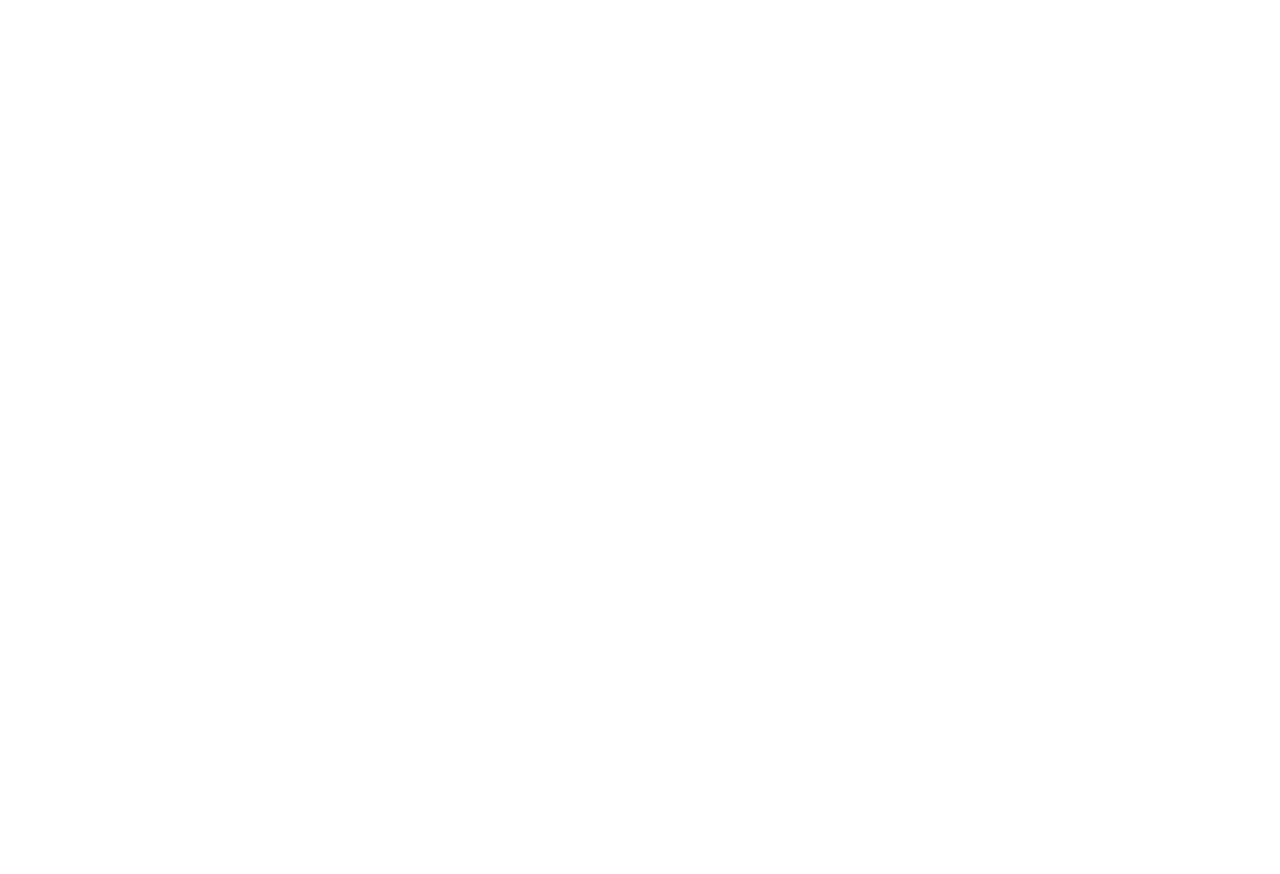
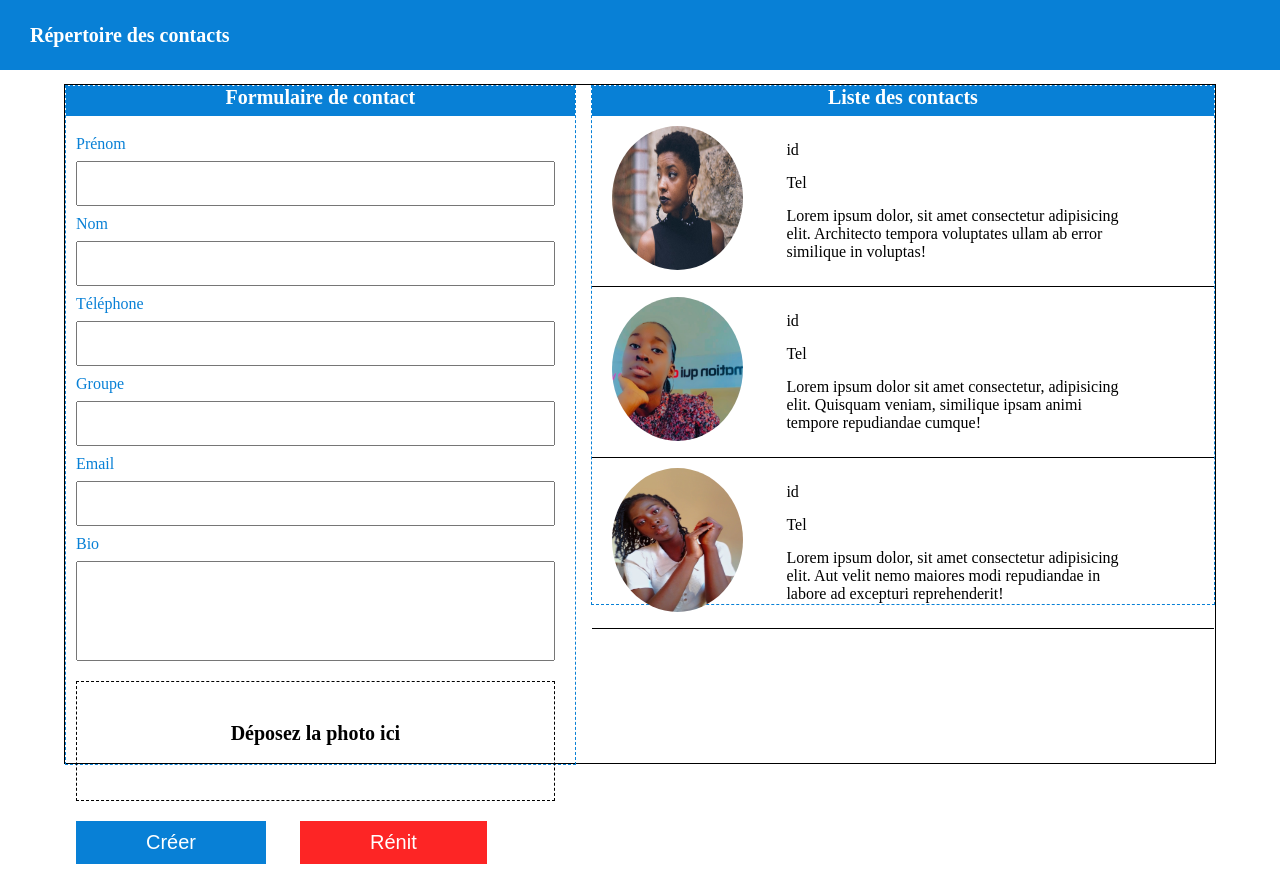
Before and after one commit to JehovannyMb/Carnet-de-contacts-L2-2, a plain HTML site: page index.html in a window 1280 px wide. Before the commit the page ends 800 px from the top, so only its background shows below. Drawn offline with Linux system fonts and the light colour scheme.

Commit message:
carnet des contacts 1.0

```diff
--- a/index.html
+++ b/index.html
@@ -1,14 +1,98 @@
 <!DOCTYPE html>
 <html lang="en">
+  <head>
+    <meta charset="UTF-8" />
+    <meta name="viewport" content="width=device-width, initial-scale=1.0" />
+    <title>CarnetDeContact</title>
+    <link rel="stylesheet" href="style.css" />
+    <link rel="stylesheet" href="styleQuery.css">
+  </head>
 
-<head>
-    <meta charset="UTF-8">
-    <meta name="viewport" content="width=device-width, initial-scale=1.0">
-    <title>CarnetDeContact</title>
-</head>
+  <body>
+    <header>
+      <p class="nav">
+        <span class="title">Répertoire des contacts</span>
+      </p>
+    </header>
+    <div class="Repertoire">
+        <section class="formulaire">
+          <p class="form-title">Formulaire de contact</p>
+          <form action="" method="get">
+            <label for="Prenom">Prénom</label>
+            <input type="text" id="Prenom" />
 
-<body>
+            <label for="Nom">Nom</label>
+            <input type="text" id="Nom" />
 
-</body>
+            <label for="Telephone">Téléphone</label>
+            <input type="text" id="Telephone" />
 
+            <label for="Groupe">Groupe</label>
+            <input type="text" id="Groupe" />
+
+            <label for="Email">Email</label>
+            <input type="text" id="Email" />
+
+            <label for="Bio">Bio</label>
+            <input type="text" id="Bio" />
+            <div class="dropBox">
+              <p>Déposez la photo ici <input type="file" id="uploadFile" /></p>
+            </div>
+            <button class="creer">Créer</button>
+            <button class="renit">Rénit</button>
+          </form>
+        </section>
+
+        <section class="list">
+          <p class="list-title">Liste des contacts</p>
+          <div class="list__contact">
+            <div class="photo">
+              <img src="images/henri-meilhac-156026-1024x786.jpg" alt="" />
+            </div>
+
+            <div class="description">
+              <p>id</p>
+              <span>Tel</span>
+              <p>
+                Lorem ipsum dolor, sit amet consectetur adipisicing elit.
+                Architecto tempora voluptates ullam ab error similique in
+                voluptas!
+              </p>
+            </div>
+          </div>
+
+          <div class="list__contact">
+            <div class="photo">
+              <img src="images/IMG_20231115_201602_227.jpg" alt="" />
+            </div>
+
+            <div class="description">
+              <p>id</p>
+              <span>Tel</span>
+              <p>
+                Lorem ipsum dolor sit amet consectetur, adipisicing elit.
+                Quisquam veniam, similique ipsam animi tempore repudiandae
+                cumque!
+              </p>
+            </div>
+          </div>
+
+          <div class="list__contact">
+            <div class="photo">
+              <img src="images/Snapchat-1659989262.jpg" alt=""/>
+            </div>
+
+            <div class="description">
+              <p>id</p>
+              <span>Tel</span>
+              <p>
+                Lorem ipsum dolor, sit amet consectetur adipisicing elit. Aut
+                velit nemo maiores modi repudiandae in labore ad excepturi
+                reprehenderit!
+              </p>
+            </div>
+          </div>
+        </section>
+    </div>
+  </body>
 </html>
--- /dev/null
+++ b/style.scss
@@ -0,0 +1,141 @@
+*{
+    box-sizing: border-box;
+    margin: 0;
+    padding: 0;
+
+}
+header{
+    & .nav{
+        width: 100%;
+        height: 70px;
+        background-color: #0880D6;
+        gap: 24px;
+        padding: 20px 30px;
+        & .title{
+            width: 245px;
+            height: 30px;
+            color: #fff;
+            font-weight: 700;
+            font-family: "Poppins";
+            font-size: 20px;
+            line-height: 30px;
+        }
+    }
+}
+
+.Repertoire{
+        width: 90%;
+        height: 85vh;
+        top: 85px;
+        left: 86px;
+        gap: 15px;
+        justify-content: center;
+        margin: 14px auto;
+        display: flex;
+        border: 1px solid;
+
+        & .formulaire{
+            width: 45%;
+            height: 85vh;
+            border: dashed 1px #0880D6;
+
+            & .form-title{
+                width: 100%;
+                background-color: #0880D6;
+                color: #fff;
+                height: 30px;
+                text-align: center;
+                font-size: 20px;
+                font-weight: 700;
+            }
+            & form{
+                padding: 10px;
+                font-size: 16px;
+
+                & label{
+                    line-height: 35px;
+                    color: #0880D6;
+                }
+                & input{
+                    width: 98%;
+                    height: 45px;
+                }
+                & #Bio{
+                    height: 100px;
+                }
+                & .dropBox{
+                    width: 98%;
+                    height: 120px ;
+                    margin: 20px auto;
+                    position: relative;
+                    text-align: center;
+                    border: dashed 1px;
+                    left: -5px;
+                    & p{
+                        margin: 40px auto;
+                        width: 200px;
+                        font-size: 20px;
+                        font-weight: 700;
+                    }
+                    & #uploadFile{
+                        position: absolute;
+                        opacity: 0;
+                        top: 0;
+                        left: 0;
+                    }
+                }
+                & button{
+                    border: none;
+                    padding: 10px 70px;
+                    font-size: 20px;
+                    margin-right: 30px;
+                    color: #fff;
+                }
+                & .creer{
+                    background-color: #0880D6;
+                }
+                & .renit{
+                    background-color: rgb(253, 37, 37);
+                }
+            }
+
+        }
+        & .list{
+            width: 55%;
+            height: 65vh;
+            border: dashed 1px #0880D6;
+            display: flex;
+            flex-wrap: wrap;
+            & .list-title{
+                background-color: #0880D6;
+                color: #fff;
+                width: 100%;
+                height: 30px;
+                text-align: center;
+                font-size: 20px;
+                font-weight: 700;
+            }
+            & .list__contact{
+                display: flex;
+                width: 100%;
+                padding: 10px 20px;
+                border-bottom: solid 1px;
+                & .photo{
+                    width: 30%;
+                     & img{
+                        width: 75%;
+                        height: 18vh;
+                        border-radius: 50%;
+                    }
+                }
+                & .description{
+                     width: 60%;
+                     & p{
+                        padding: 15px 0;
+                     }
+                }
+
+            }
+        }
+
+    }
--- /dev/null
+++ b/styleQuery.scss
@@ -0,0 +1,84 @@
+@media  screen and (orientation:portrait) {
+    header{
+        text-align: center;
+    }
+    .Repertoire{
+        display: flex;
+        flex-wrap: wrap;
+        border: none;
+        p{
+            width: 100%;
+        }
+       .formulaire{
+        width: 100vw;
+        height: auto;
+        display: inline-block;
+        padding-bottom: 20px;
+    }
+    button{
+        justify-self: center;
+        width: 40%;
+        // margin: 10px 0 0 70px;
+        text-align: left;
+
+   }
+    .list{
+        width: 100vw;
+        height: auto;
+        margin-top: 20px;
+        padding-bottom: 4px;
+        .list__contact{
+            display: flex;
+            flex-wrap: wrap;
+            font-size: 1.3em;
+            .photo{
+                width: 90%;
+                justify-content: center;
+                margin: 15px auto ;
+                padding: 0 0 0 50px ;
+                img{
+                    height: 25vh;
+                }
+            }
+            .description{
+                width: 100%;
+
+            }
+        }
+    }
+    }
+
+}
+@media screen and (orientation:paysage){
+    .Repertoire{
+        height: auto;
+    }
+    .list{
+        width: 100vw;
+        height: auto;
+        margin-top: 20px;
+        padding-bottom: 4px;
+        overflow: scroll;
+
+        .list__contact{
+            display: flex;
+            flex-wrap: wrap;
+            font-size: 1.3em;
+            .photo{
+                width: 90%;
+                height: 70vh;
+                justify-content: center;
+                margin: 15px auto ;
+                padding: 0 0 0 50px ;
+                img{
+                    width: 90%;
+                    height: 40vh;
+                }
+            }
+            .description{
+                width: 100%;
+
+            }
+        }
+    }
+}
```
Also changed, not shown: images/IMG_20231115_201602_227.jpg (added), images/Snapchat-1659989262.jpg (added), images/henri-meilhac-156026-1024x786.jpg (added), style.css (added), styleQuery.css (added), 2 other files.
